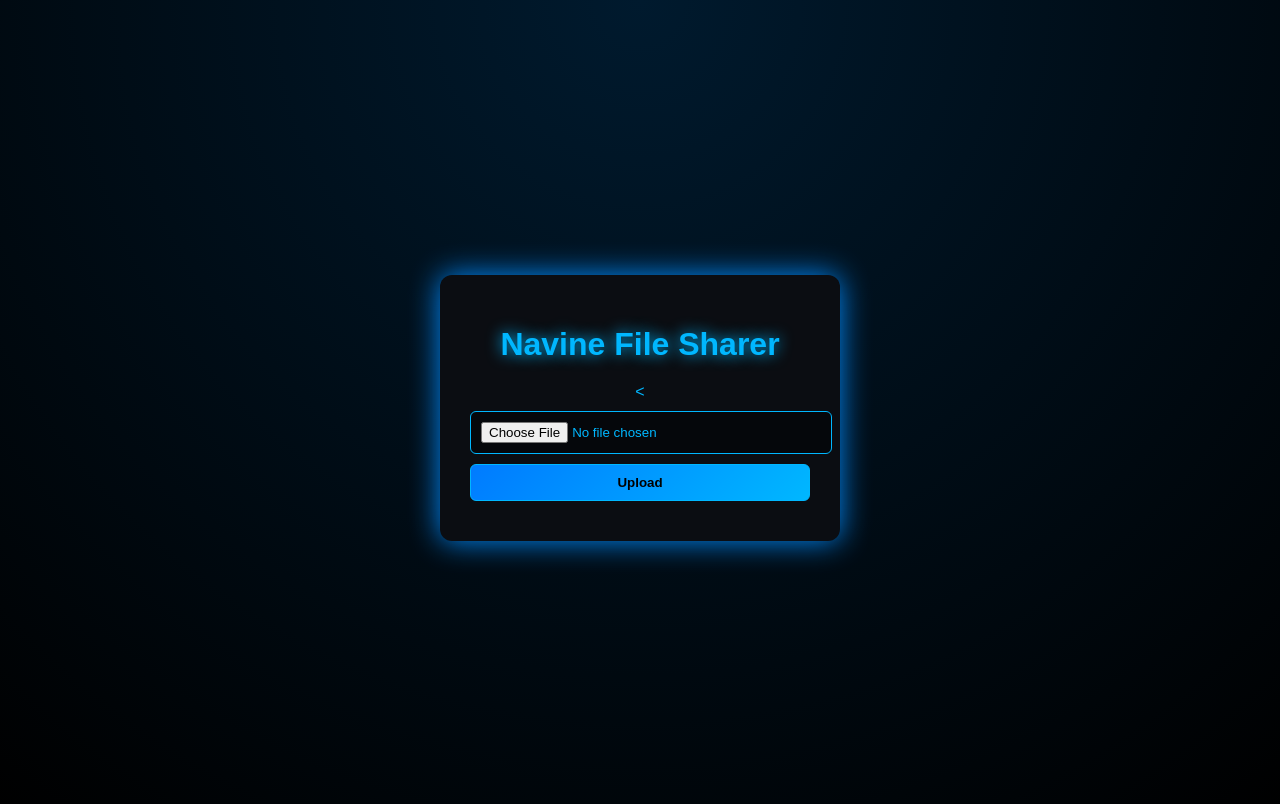
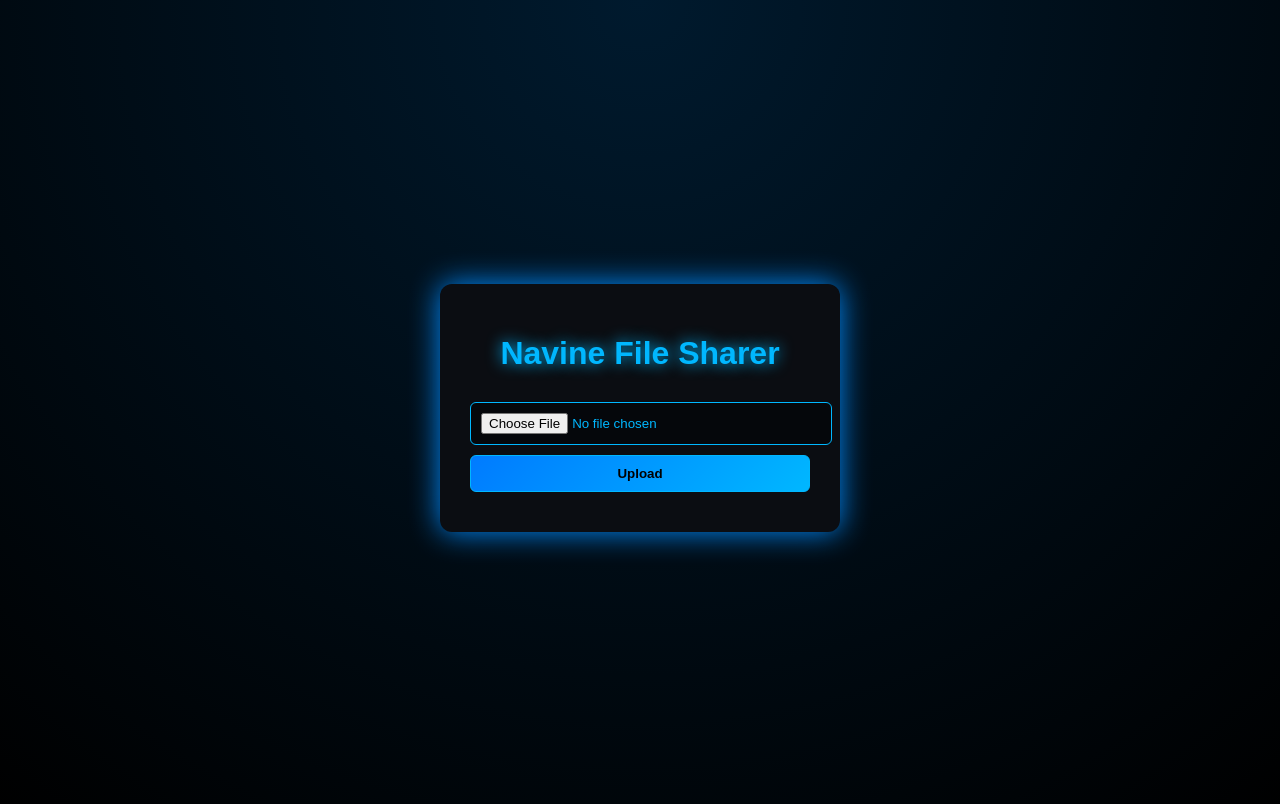
Before and after one commit to NavineDevs/Navine-File-Sharer, a website: page public/index.html in a window 1280 px wide. Drawn offline with Linux system fonts and the light colour scheme.

Commit message:
Update index.html

```diff
--- a/public/index.html
+++ b/public/index.html
@@ -7,11 +7,14 @@
 <body>
   <div class="box">
     <h1>Navine File Sharer</h1>
-    <<input type="file" id="file">
-<button onclick="upload()">Upload</button>
+
+    <input type="file" id="file">
+    <button onclick="upload()">Upload</button>
+
     <div id="progress"></div>
     <div id="result"></div>
   </div>
+
   <script src="app.js"></script>
 </body>
 </html>
```
